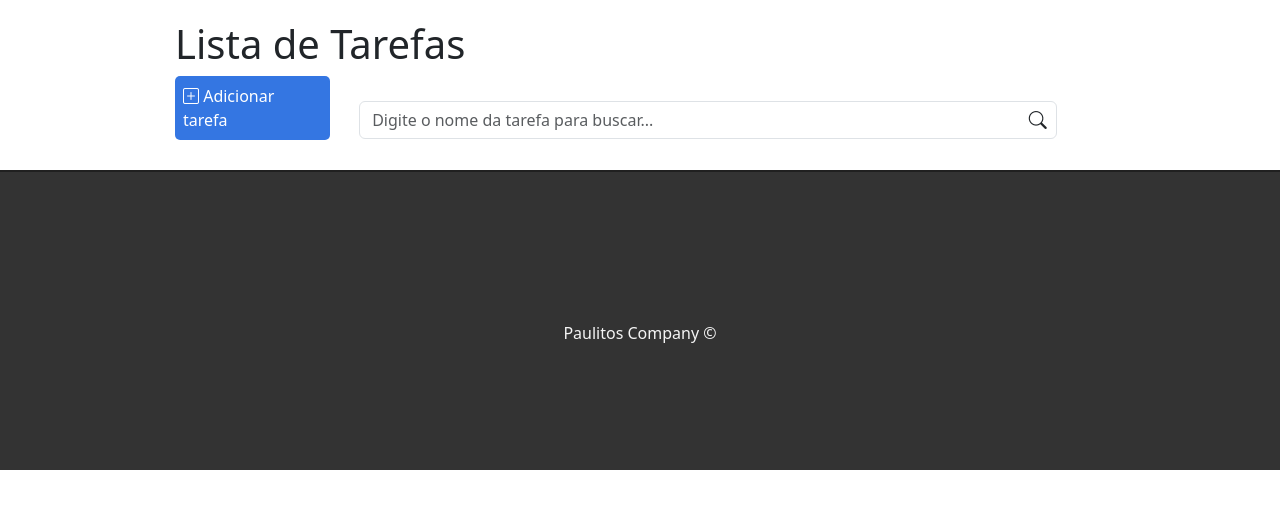
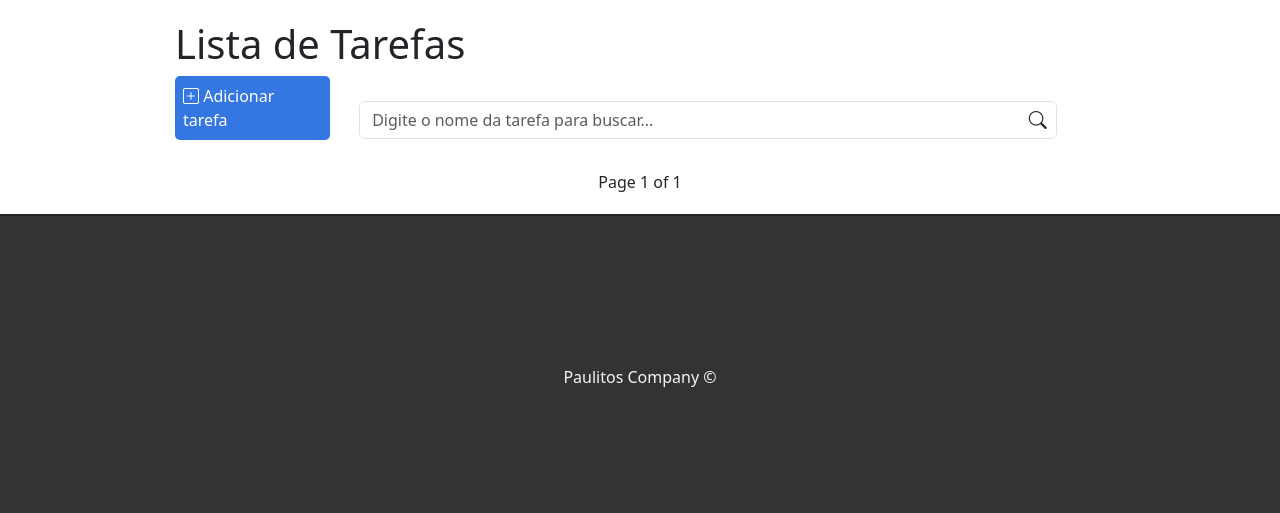
Before and after one commit to PaPaPaulitos/todo-django, a Django app: page / in a window 1280 px wide. Shown: the part 57-570 px from the top of the page. Run offline with Django 4.2, Linux system fonts and the light colour scheme; data that the repository does not hold is empty.

Commit message:
Colocando paginação

```diff
--- a/tasks/static/css/style.css
+++ b/tasks/static/css/style.css
@@ -121,3 +121,20 @@ ul.messages{
 ul.messages li {
     list-style: none;
 }
+
+/* Paginação*/
+
+.pagination {
+    margin-bottom:  20px;
+}
+
+.step-links {
+    position: relative;
+    margin-right: auto;
+    margin-left: auto;
+}
+
+.step-links .current{
+    margin-right: 5px;
+    margin-left: 5px;
+}
--- a/tasks/templates/tasks/list.html
+++ b/tasks/templates/tasks/list.html
@@ -30,5 +30,20 @@
         </li>
         {% endfor %}
     </ul>
+    <div class="pagination">
+        <span class="step-links">
+            {% if tasks.has_previous %}
+            <a href="?page={{ tasks.previous_page_number }}"><i class="bi bi-arrow-left"></i></a>
+        {% endif %}
+
+        <span class="current">
+            Page {{ tasks.number }} of {{ tasks.paginator.num_pages }}
+        </span>
+
+        {% if tasks.has_next %}
+            <a href="?page={{ tasks.next_page_number }}"><i class="bi bi-arrow-right"></i></a>
+        {% endif %}
+        </span>
+    </div>
 </div>
 {% endblock %}
--- a/tasks/views.py
+++ b/tasks/views.py
@@ -1,4 +1,5 @@
 from django.shortcuts import render, get_object_or_404, redirect
+from django.core.paginator import Paginator
 from django.http import HttpResponse
 from .forms import TaskForm
 from django.contrib import messages
@@ -15,7 +16,14 @@ def taskView(request,id):
     return render(request,'tasks/task.html',{'task':task})
 
 def tasksList(request):
-    tasks = Task.objects.all().order_by('created_at')
+    tasks_list = Task.objects.all().order_by('created_at')
+
+    paginator = Paginator(tasks_list, 3)
+
+    page = request.GET.get('page')
+
+    tasks = paginator.get_page(page)
+
     return render(request,'tasks/list.html',{'tasks':tasks})
 
 def yourName(request,name):
```
